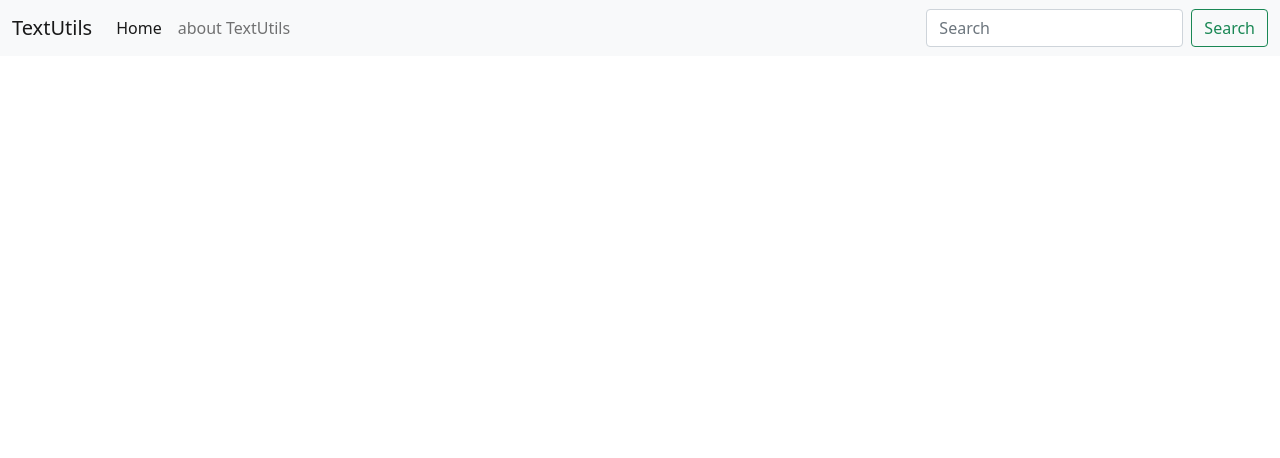
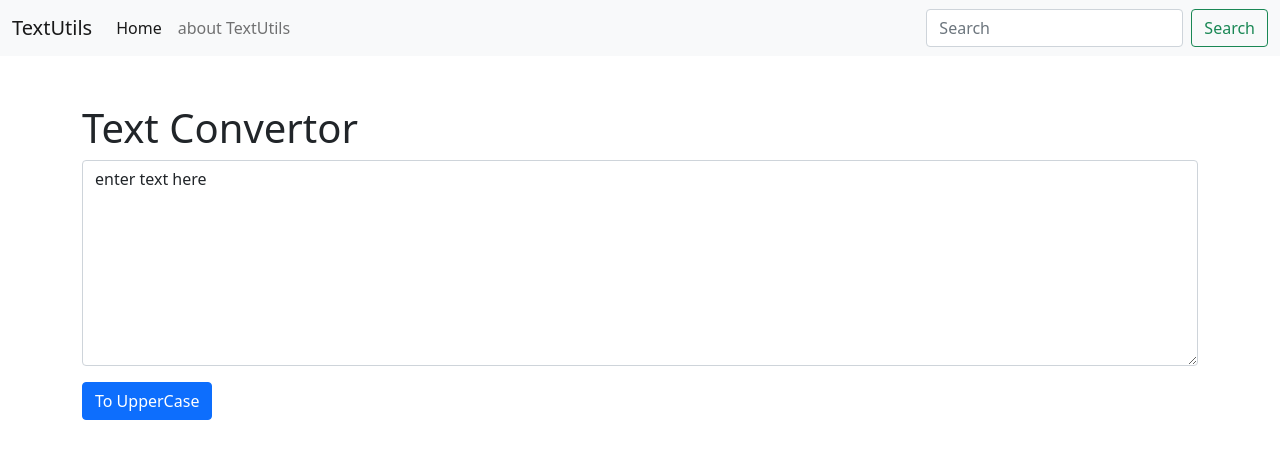
Before and after one commit to MuraliAirody/React_Learning, a React (Vite) app in the folder 03_PropsAndStates/textUtils/: page / in a window 1280 px wide. Shown: the top 458 px of the page. Built offline with nearby package versions, Linux system fonts and the light colour scheme.

Commit message:
about state

```diff
--- a/03_PropsAndStates/textUtils/src/App.jsx
+++ b/03_PropsAndStates/textUtils/src/App.jsx
@@ -1,6 +1,7 @@
 
 import './App.css'
 import NavBar from './components/NavBar'
+import TextForm from './components/TextForm'
 
 function App() {
 
@@ -9,6 +10,10 @@ function App() {
       {/* <NavBar title="TextUtils" about="about TextUtils"></NavBar> */}
       {/* <NavBar about="about TextUtils"></NavBar> */}
       <NavBar></NavBar>
+      <div className="container mt-5">
+      <TextForm heading="Text Convertor"></TextForm>
+
+      </div>
     </>
   )
 }
--- /dev/null
+++ b/03_PropsAndStates/textUtils/src/components/TextForm.jsx
@@ -0,0 +1,30 @@
+import React,{useState,useEffect}from 'react'
+
+function TextForm(props) {
+    const [text,setText] = useState("enter text here")
+
+    const changeText = ()=>{
+       console.log(text)
+       setText(text.toUpperCase())
+    //    console.log(text) // here text wont change bcz, setText is an asynchronous
+    }
+
+    useEffect(()=>{
+      console.log("inside use effect",text);
+    },[text])
+
+    const updateTextState = (event)=>{
+        setText(event.target.value)
+    }
+    return (
+        <>
+            <h1>{props.heading}</h1>
+            <textarea className="form-control" id="exampleFormControlTextarea1" onChange={updateTextState} rows="8" value={text}></textarea>
+            <div className="mt-3">
+                <button type="button" className="btn btn-primary" onClick={changeText}>To UpperCase</button>
+            </div>
+        </>
+    )
+}
+
+export default TextForm
```
Also changed, not shown: 1 other file (tests, documents, lock files or other folders).
